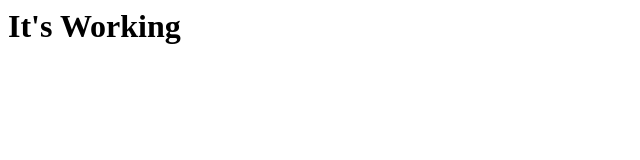
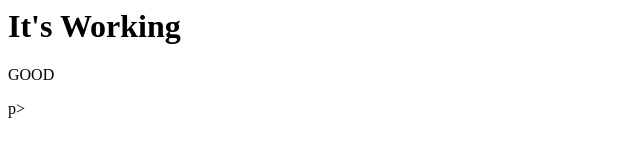
Before and after one commit to FLipDBplusplus/testpage, a plain HTML site: page index.html in a window 1280 px wide. Shown: the full height of the page, 0-640 px from the left. Drawn offline with Linux system fonts and the light colour scheme.

Commit message:
modified:   index.html

```diff
--- a/index.html
+++ b/index.html
@@ -1 +1,2 @@
 <h1>It's Working</h1>
+<p>GOOD</p>p>
```
